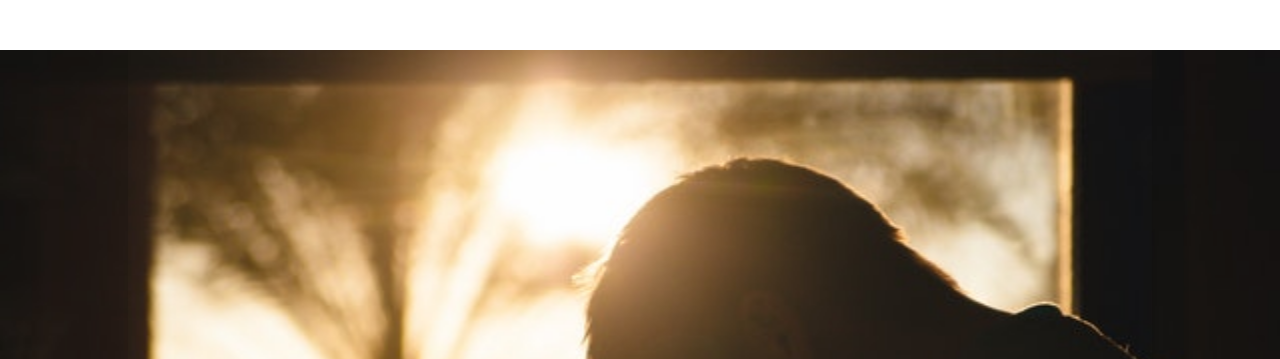
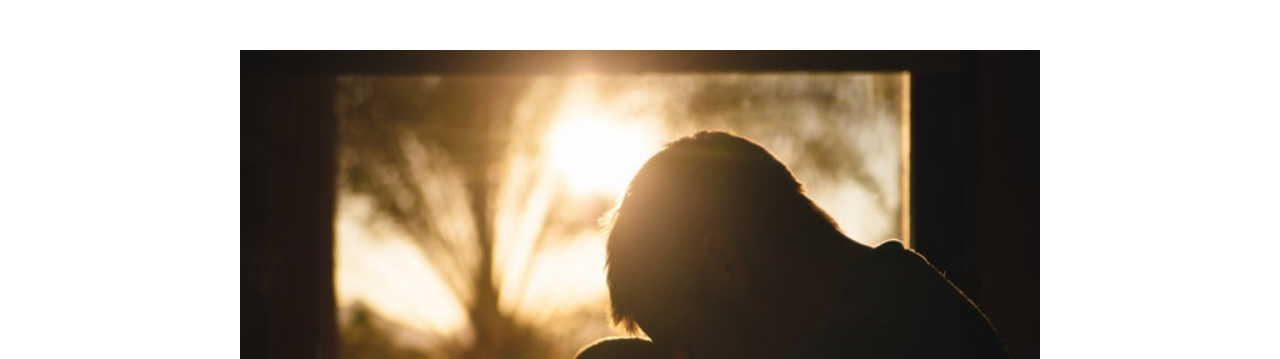
Before and after one commit to StepanyanS/srap-slider, a website built with webpack: page index.html in a window 1280 px wide. Shown: the top 359 px of the page. Built offline with nearby package versions, Linux system fonts and the light colour scheme.

Commit message:
Second commit. Add main functionality

```diff
--- a/style.scss
+++ b/style.scss
@@ -1,11 +1,6 @@
 body {
     margin: 0;
     padding: 0;
-    height: 100%;
-}
-
-html {
-    height: 100%;
 }
 
 // start block slider-wrapper
@@ -13,8 +8,8 @@ html {
     padding: 0;
     border: 0;
     box-sizing: border-box;
-    width: 100%;
-    height: 100%;
+    width: 800px;
+    height: 600px;
     margin: 50px auto 0;
     overflow: hidden;
     position: relative;
```
Also changed, not shown: style.css, 1 other file.
